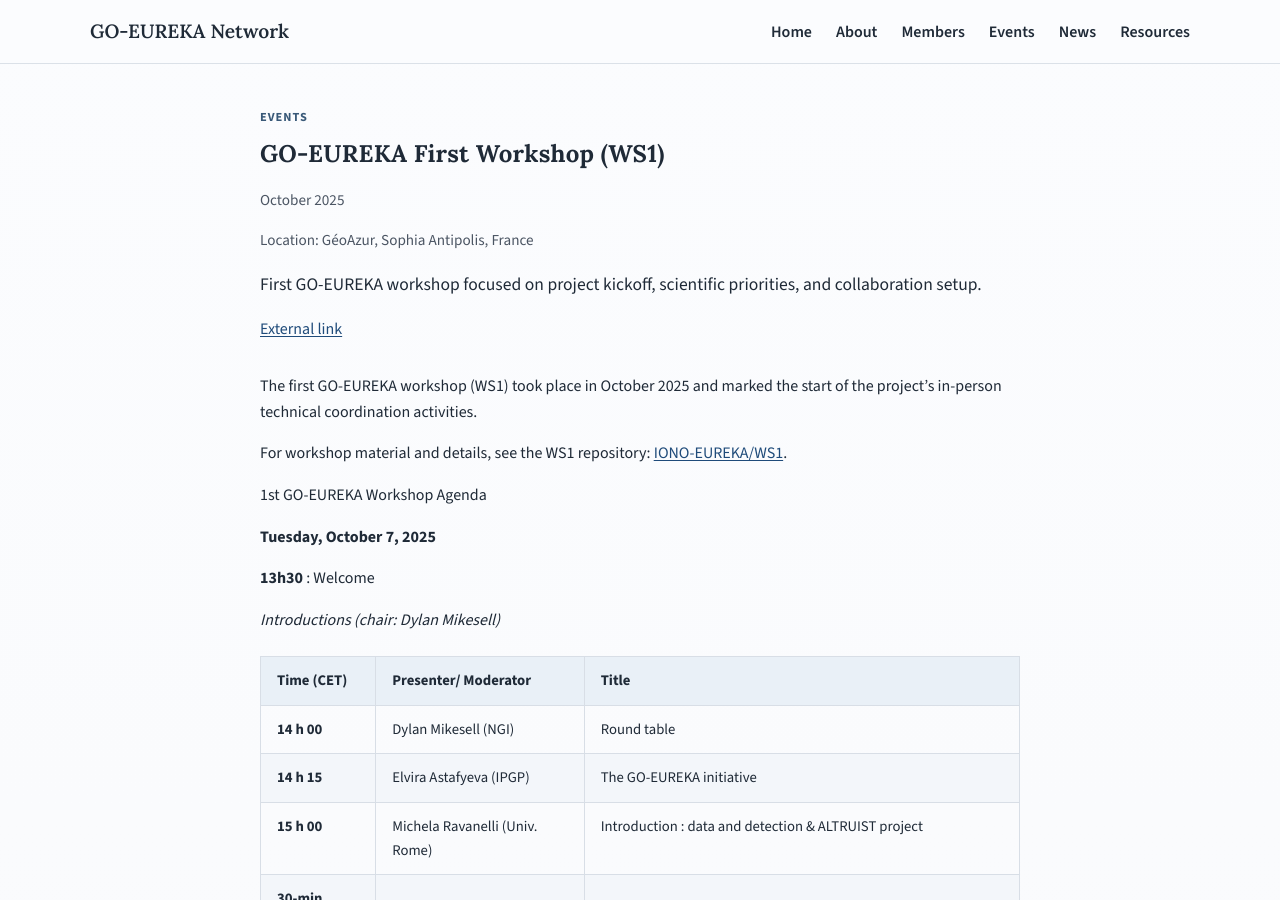
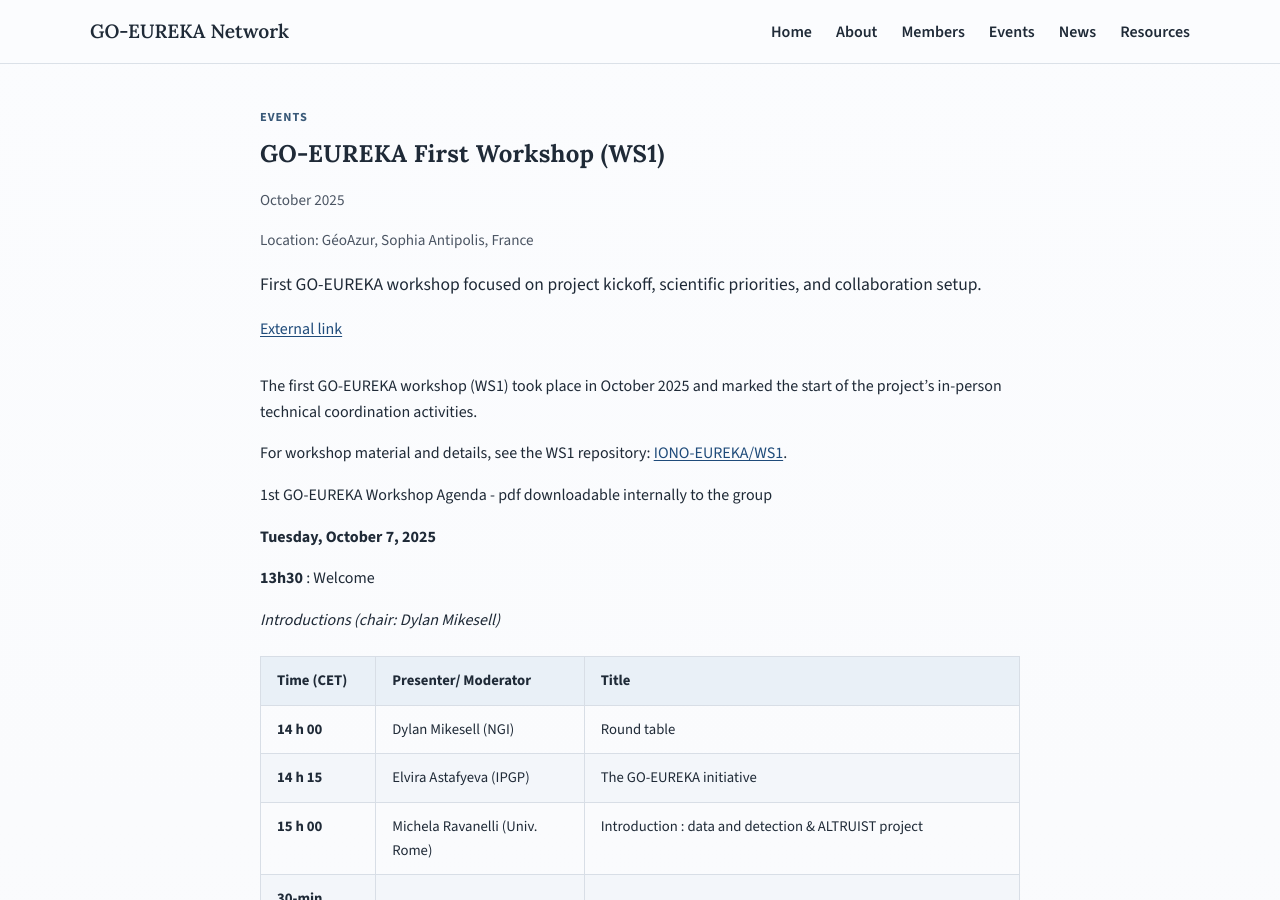
Before and after one commit to IONO-EUREKA/iono-eureka.github.io, a Jekyll site: the page built from _events/2025-10-01-go-eureka-first-workshop-ws1.md, in a window 1280 px wide and 900 px high. Built offline with Jekyll 4.4.1, drawn with Linux system fonts in a browser that asks for light colours.

```diff
--- a/_events/2025-10-01-go-eureka-first-workshop-ws1.md
+++ b/_events/2025-10-01-go-eureka-first-workshop-ws1.md
@@ -17,7 +17,7 @@ project's in-person technical coordination activities.
 For workshop material and details, see the WS1 repository:
 [IONO-EUREKA/WS1](https://github.com/IONO-EUREKA/WS1).
 
-1st GO-EUREKA Workshop Agenda
+1st GO-EUREKA Workshop Agenda - pdf downloadable internally to the group
 
 **Tuesday, October 7, 2025**
 
```
